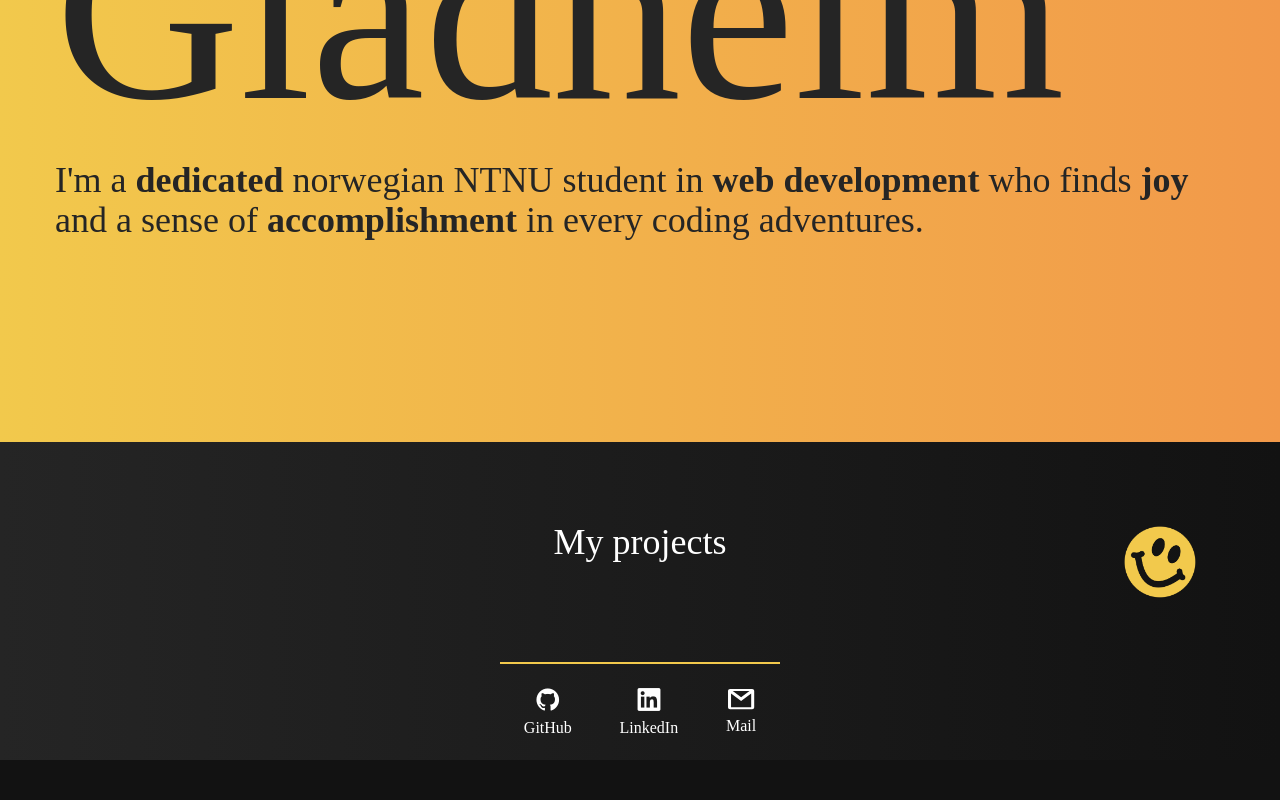
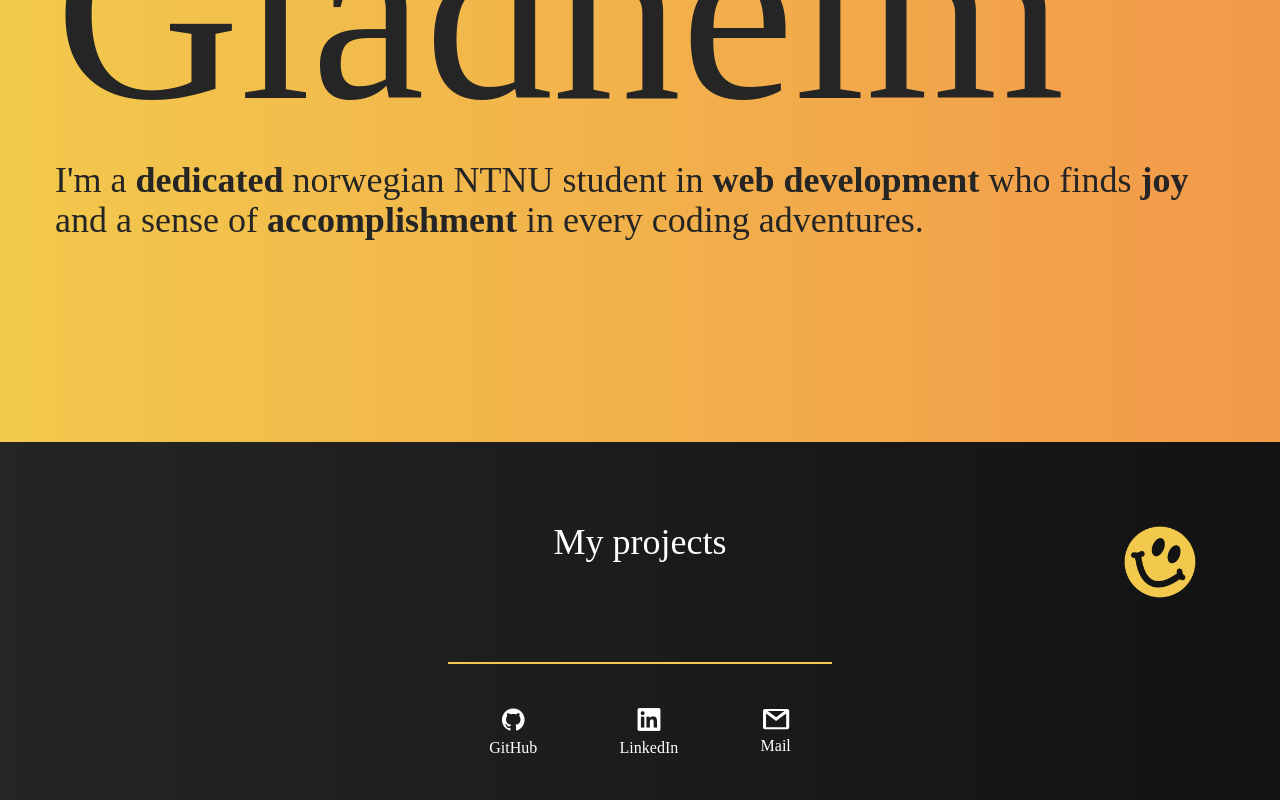
Before and after one commit to ingring/portfolioH23, a Vue app: page / in a window 1280 px wide. Shown: the part 358-1158 px from the top of the page. Before the commit the page ends 1118 px from the top, so only its background shows below. Built offline with nearby package versions, Linux system fonts and the light colour scheme.

Commit message:
animations

```diff
--- a/src/assets/main.css
+++ b/src/assets/main.css
@@ -26,4 +26,31 @@
         filter: drop-shadow(4px 4px 4px #F2C94C);
     }
 
+    @keyframes jump {
+        0% {
+          transform: translateY(0);
+        }
+        50% {
+          transform: translateY(-50px);
+        }
+        100% {
+          transform: translateY(0);
+        }
+      }
+
+      .jump {
+        animation: jump 1s;
+        animation-delay: 1s;
+      }
+
+      @keyframes rotate3D {
+        100% {
+            transform: rotate3d(1, 1, 1, 360deg);
+        }
+      }
+
+      .rotate3D {
+        animation: rotate3D 2s;
+      }
+
 }
--- a/src/components/FooterComp.vue
+++ b/src/components/FooterComp.vue
@@ -1,6 +1,6 @@
 <template>
-    <footer class="max-w-[280px] my-[20px] mx-auto border-t-2 border-yellow">
-        <div class=" py-[20px] flex justify-around">
+    <footer class="max-w-[280px] md:max-w-[30vw] my-[20px] mx-auto border-t-2 border-yellow">
+        <div class=" py-[40px] flex justify-around">
             <a href="https://github.com/ingring" target="blank" class="text-white hover:opacity-50">
             <i class="devicon-github-original text-2xl block text-center"></i>
             GitHub
@@ -18,7 +18,9 @@
                 Mail
             </a>
         </div>
-        <!-- <p class="text-center pb-[20px] inline">Don't hesitate to take contact!</p>
-        <img src="/smileyYellow.png" class="w-5 h-5 ml-2 inline" alt=""> -->
+        <!-- <div class="mx-auto py-5">
+            <p class="text-center pb-[20px] inline">Don't hesitate to take contact!</p>
+            <img src="/smileyYellow.png" class="w-5 h-5 ml-2 inline" alt="">
+        </div> -->
     </footer>
 </template>
--- a/src/components/HeroSection.vue
+++ b/src/components/HeroSection.vue
@@ -1,12 +1,12 @@
 <template>
-    <div class="flex justify-center h-screen items-center bg-yellow md:bg-gradient-to-r md:from-yellow md:to-red text-black">
+    <div class="flex justify-center h-screen items-center bg-yellow md:bg-gradient-to-r md:from-yellow md:to-red text-black overflow-hidden relative jump">
         <div class="flex flex-col m-5 md:m-6">
             <p class="text-3xl md:text-5xl lg:text-6xl">Hi, I'm Ingrid</p>
             <h1 class="text-7xl md:text-[12rem] lg:text-[16rem] flex">Gladhe
                 <div class="relative">
                     <span class="text-7xl md:text-[12rem] lg:text-[16rem]">i</span>
                     <div class="absolute top-0 left-1/5 w-5 h-5 md:top-4 md:left-1/4 md:w-8 md:h-8 lg:w-10 lg:h-10 lg:top-7 md:bg-gradient-to-r md:from-[#f2ab4b] md:to-[#f1a94a] md:rounded-full bg-yellow"></div>
-                    <img src="/public/smileyBlackBg.png" class="absolute top-0 left-1/5 w-5 h-5 md:top-4 md:left-1/4 md:w-8 md:h-8 lg:w-10 lg:h-10 lg:top-7">
+                    <img src="/public/smileyBlackBg.png" class="absolute top-0 left-1/5 w-5 h-5 md:top-4 md:left-1/4 md:w-8 md:h-8 lg:w-10 lg:h-10 lg:top-7 hover:rotate3D">
                 </div>
             m
             </h1>
--- a/src/views/HomeView.vue
+++ b/src/views/HomeView.vue
@@ -8,7 +8,7 @@ import Smiley from '../components/Smiley.vue'
 <template>
   <HeroSection />
   <Smiley />
-  <main class="flex justify-center flex-col">
+  <main class="flex justify-center flex-col overflow-hidden relative">
     <Projects />
   </main>
   <FooterComp />
```
